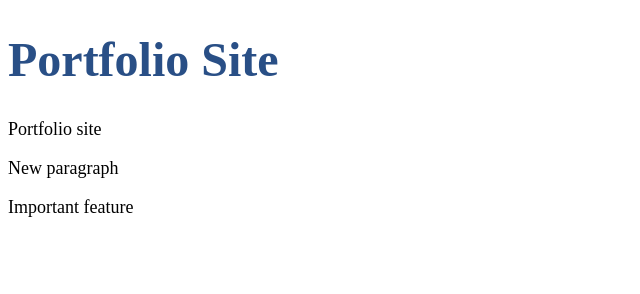
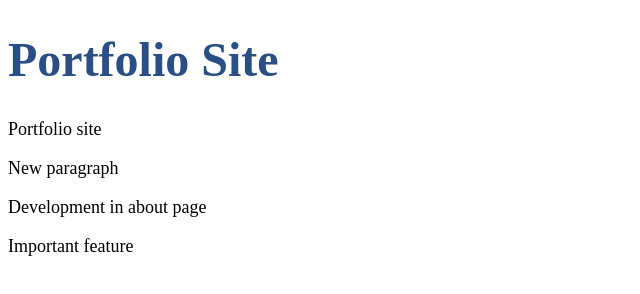
Before and after one commit to Ultra-lord/git-github-test, a plain HTML site: page index.html in a window 1280 px wide. Shown: the whole page, without its empty margins (0-640 px from the left). Drawn offline with Linux system fonts and the light colour scheme; files that its build step writes are made by us from their sources.

Commit message:
About page in index.html

```diff
--- a/index.html
+++ b/index.html
@@ -11,6 +11,7 @@
     <h1>Portfolio Site</h1>
     <p>Portfolio site</p>
     <p>New paragraph</p>
+    <p>Development in about page</p>
     <p>Important feature</p>
 </body>
 </html>
```
